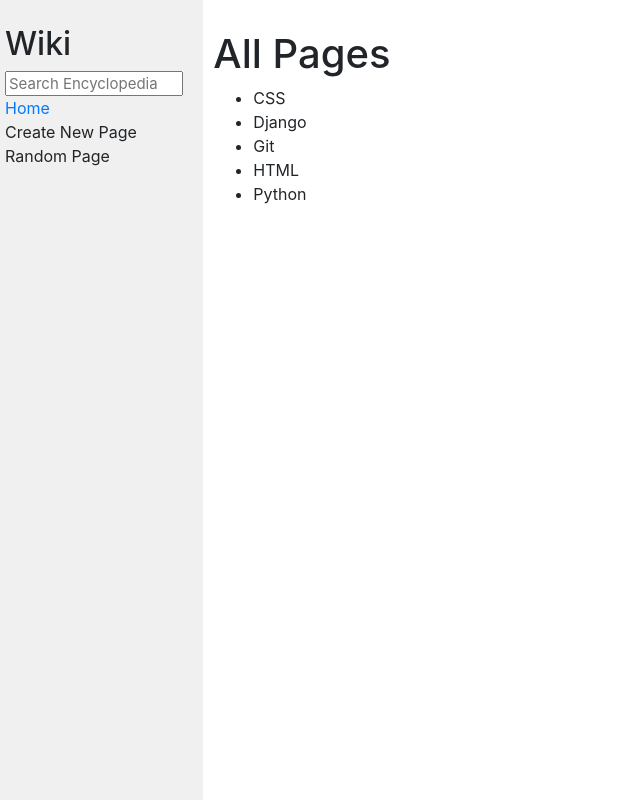
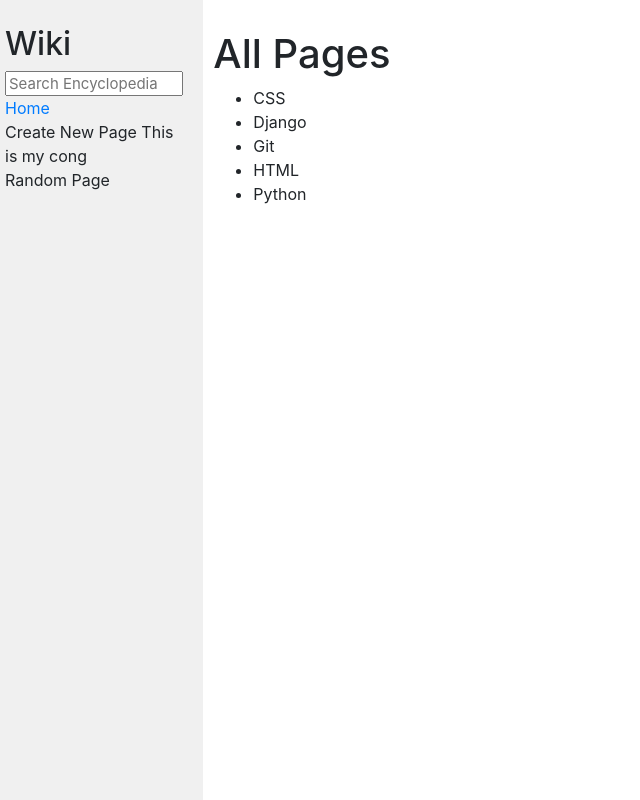
Before and after one commit to 20521143/wiki, a Django app: page / in a window 1280 px wide. Shown: the whole page, without its empty margins (0-640 px from the left). Run offline with Django 3.2, Linux system fonts and the light colour scheme; some libraries are stand-ins or nearby versions.

Commit message:
add new chang on html

```diff
--- a/encyclopedia/templates/encyclopedia/layout.html
+++ b/encyclopedia/templates/encyclopedia/layout.html
@@ -20,6 +20,7 @@
                 </div>
                 <div>
                     Create New Page
+                    This is my cong
                 </div>
                 <div>
                     Random Page
```
